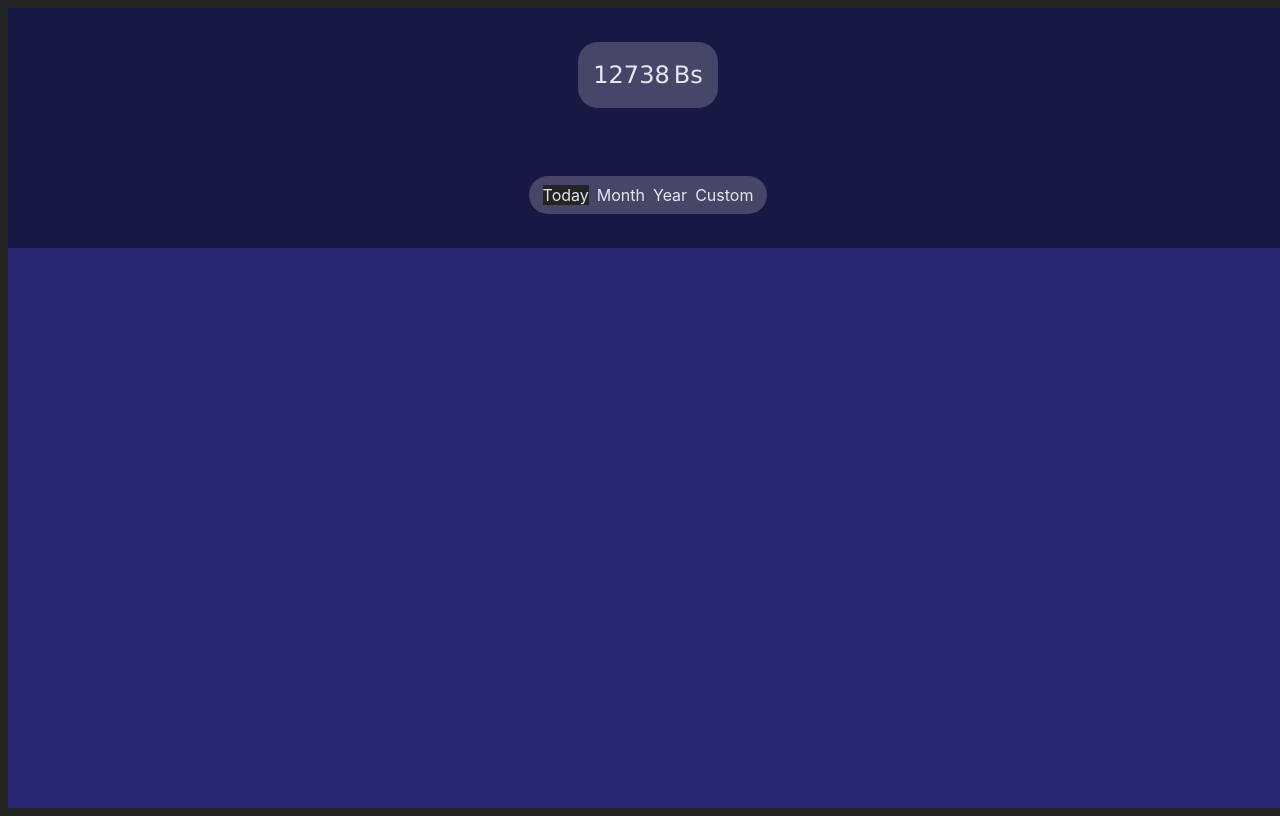
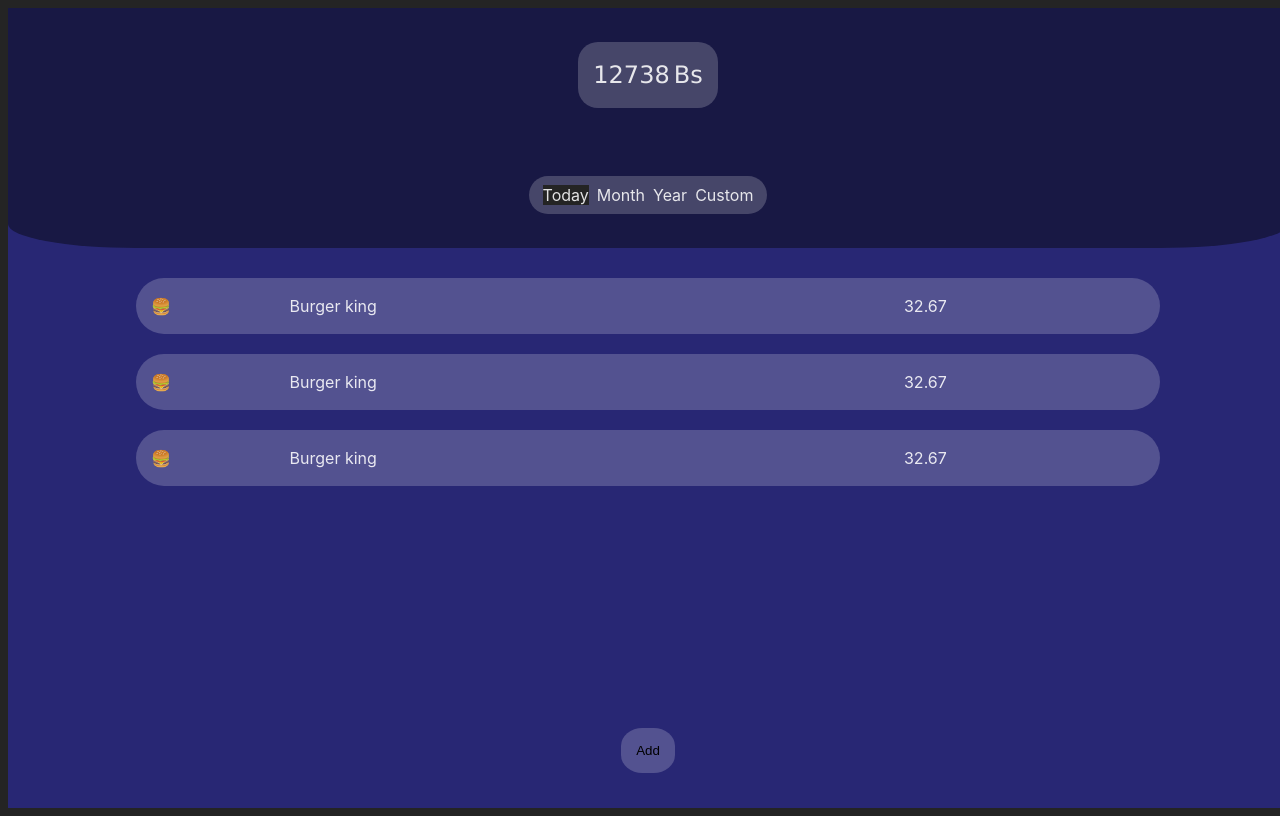
Before and after one commit to rodravknight9/squirify-pwa, a React (Vite) app: page / in a window 1280 px wide. Built offline with nearby package versions, Linux system fonts and the light colour scheme.

Commit message:
Templates for the main page ready

```diff
--- a/src/squirrify/pages/MainPage.jsx
+++ b/src/squirrify/pages/MainPage.jsx
@@ -1,18 +1,17 @@
-import React from 'react'
+import React from "react";
 
 export const MainPage = () => {
   return (
     <div className="container">
-
       <div className="header">
         <div className="total">
-                    <span className='number'>12738</span>
-                    <span className='currency'>Bs</span>
+          <span className="number">12738</span>
+          <span className="currency">Bs</span>
         </div>
 
         <div className="filter">
-                    <div className='options'>
-                        <span className='selected'>Today</span>
+          <div className="options">
+            <span className="selected">Today</span>
             <span>Month</span>
             <span>Year</span>
             <span>Custom</span>
@@ -20,13 +19,29 @@
         </div>
       </div>
 
-            <div className='list-of-expenses'>
-
+      <div className="list-of-expenses">
+        <div className="expense">
+          <span className="icon">🍔</span>
+          <p className="expense-title">Burger king</p>
+          <span className="expense-cost">32.67</span>
+        </div>
+        <div className="expense">
+          <span className="icon">🍔</span>
+          <p className="expense-title">Burger king</p>
+          <span className="expense-cost">32.67</span>
+        </div>
+        <div className="expense">
+          <span className="icon">🍔</span>
+          <p className="expense-title">Burger king</p>
+          <span className="expense-cost">32.67</span>
+        </div>
       </div>
 
+      <div className="toolbar">
+        <button className="add-button">Add</button>
       </div>
-    )
-}
-
+    </div>
+  );
+};
 
 // https://www.freecodecamp.org/news/how-to-create-an-animated-hamburger-menu-in-react/
--- a/src/styles.css
+++ b/src/styles.css
@@ -26,6 +26,7 @@
   flex-direction: column;
   justify-content: space-around;
   align-items: center;
+  border-radius: 0 0 10% 10%;
 }
 
 .header .total {
@@ -63,7 +64,39 @@
   background-color: #242424;
 }
 
+.list-of-expenses {
+  height: 55%;
+  padding: 20px 0;
+  display: flex;
+  flex-direction: column;
+  justify-content: start;
+  align-items: center;
+}
 
-.list-of-expenses {
-  height: 70%;
+.list-of-expenses .expense {
+  width: 80%;
+  margin: 10px 0;
+  background-color: rgba(255, 255, 255, 0.2);
+  display: grid;
+  grid-template-columns: 15% 60% 25%;
+  align-items: center;
+  border-radius: 30px;
 }
+
+.list-of-expenses .expense .icon {
+  padding: 15px;
+}
+
+.toolbar {
+  display: flex;
+  justify-content: center;
+  align-items: center;
+}
+
+.toolbar button {
+  background-color: rgba(255, 255, 255, 0.2);
+  border: none;
+  padding: 15px;
+  border-radius: 40%;
+  font-family: Arial, Helvetica, sans-serif;
+}
```
Also changed, not shown: src/Squirrify.jsx (+7 -9 lines). Lines whose indentation alone changed are shown as unchanged.
